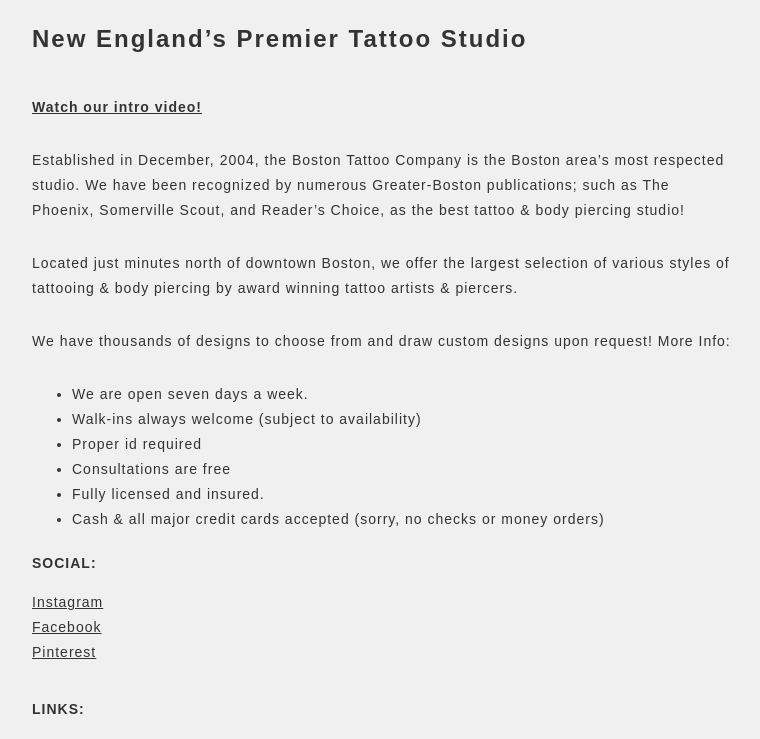
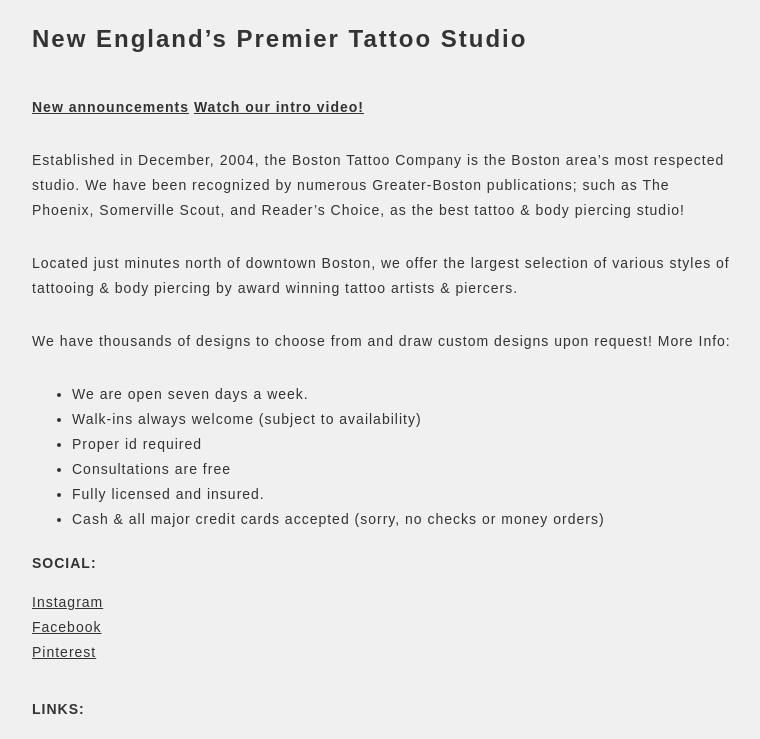
Before and after one commit to smatzko4/bostontattoo, a Jekyll site: the page built from index.md, in a window 1280 px wide and 900 px high, scrolled down 1165 px, cut to the strip 161-900 px from the top of the window. Shown: the whole strip, without its empty margins (258-1018 px from the left). Built offline with Jekyll 4.4.1, drawn with Linux system fonts in a browser that asks for light colours.

Commit message:
Updated Index

```diff
--- a/index.md
+++ b/index.md
@@ -9,6 +9,7 @@ layout: homePage
 
 # New England’s Premier Tattoo Studio
 
+**[New announcements](#announcements)**
 **[Watch our intro video!](#video)**
 
 Established in December, 2004, the Boston Tattoo Company is the Boston area’s most respected studio. We have been recognized by numerous Greater-Boston publications; such as The Phoenix, Somerville Scout, and Reader’s Choice, as the best tattoo & body piercing studio!
```
